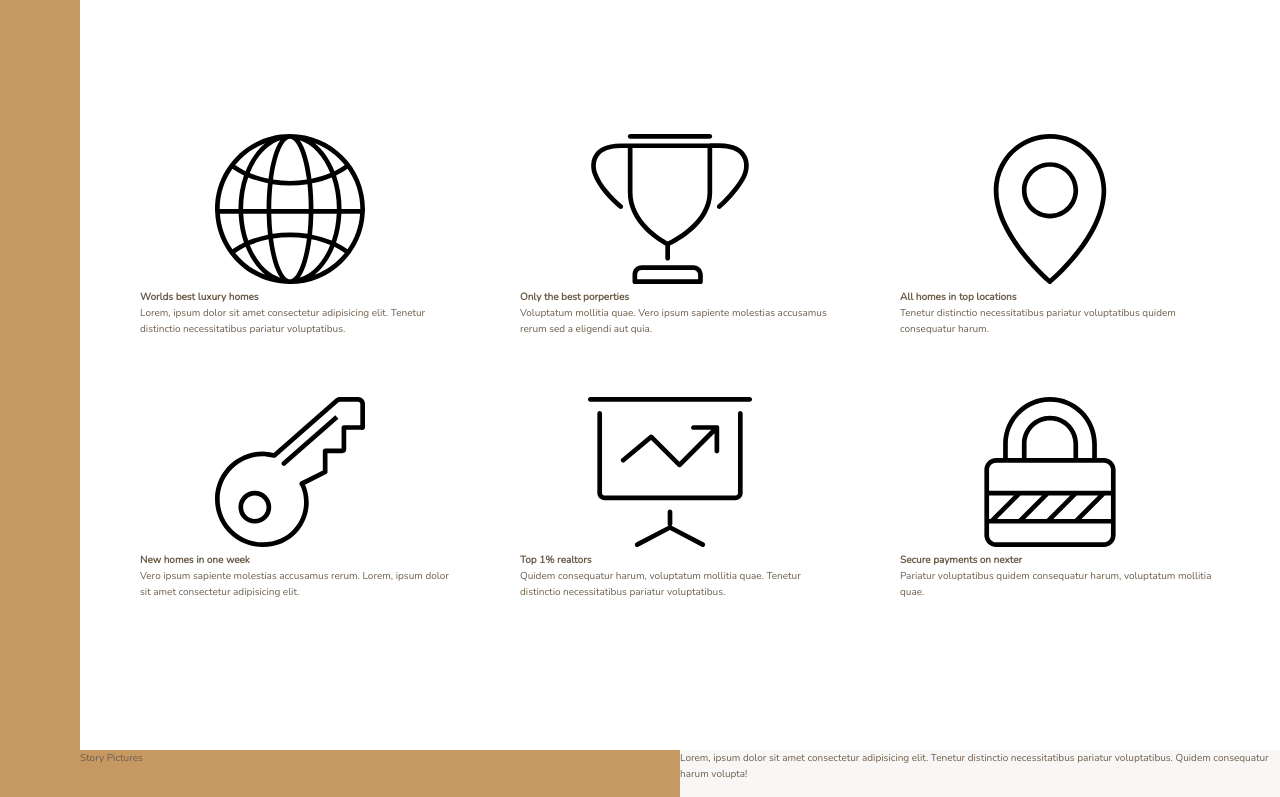
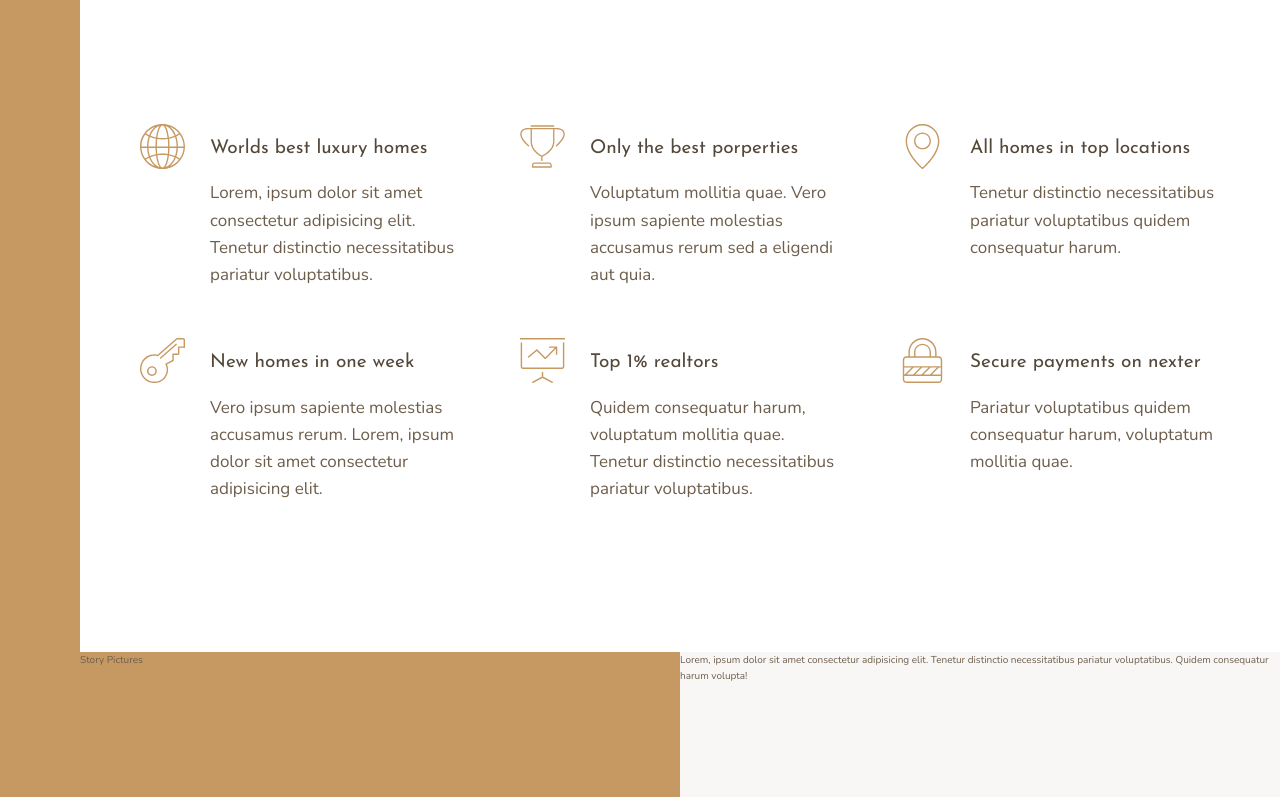
Before and after one commit to ThomsonCoding/Nexter, a website: page index.html in a window 1280 px wide. Shown: the part 656-1453 px from the top of the page. Drawn offline with nearby package versions, Linux system fonts and the light colour scheme; files that its build step writes are made by us from their sources.

Commit message:
Development - Building the features section - part 2

```diff
--- a/index.html
+++ b/index.html
@@ -29,7 +29,7 @@
                 <svg class="feature__icon">
                     <use xlink:href="img/sprite.svg#icon-global"></use>
                 </svg>
-                <h4 class="heading-4">Worlds best luxury homes</h4>
+                <h4 class="heading-4 heading-4--dark">Worlds best luxury homes</h4>
                 <p class="feature__text">
                     Lorem, ipsum dolor sit amet consectetur adipisicing elit. Tenetur distinctio necessitatibus pariatur voluptatibus.
                 </p>
@@ -39,7 +39,7 @@
                 <svg class="feature__icon">
                     <use xlink:href="img/sprite.svg#icon-trophy"></use>
                 </svg>
-                <h4 class="heading-4">Only the best porperties</h4>
+                <h4 class="heading-4 heading-4--dark">Only the best porperties</h4>
                 <p class="feature__text">
                     Voluptatum mollitia quae. Vero ipsum sapiente molestias accusamus rerum sed a eligendi aut quia.
                 </p>
@@ -49,7 +49,7 @@
                 <svg class="feature__icon">
                     <use xlink:href="img/sprite.svg#icon-map-pin"></use>
                 </svg>
-                <h4 class="heading-4">All homes in top locations</h4>
+                <h4 class="heading-4 heading-4--dark">All homes in top locations</h4>
                 <p class="feature__text">
                     Tenetur distinctio necessitatibus pariatur voluptatibus quidem consequatur harum.
                 </p>
@@ -59,7 +59,7 @@
                 <svg class="feature__icon">
                     <use xlink:href="img/sprite.svg#icon-key"></use>
                 </svg>
-                <h4 class="heading-4">New homes in one week</h4>
+                <h4 class="heading-4 heading-4--dark">New homes in one week</h4>
                 <p class="feature__text">
                     Vero ipsum sapiente molestias accusamus rerum. Lorem, ipsum dolor sit amet consectetur adipisicing elit.
                 </p>
@@ -69,7 +69,7 @@
                 <svg class="feature__icon">
                     <use xlink:href="img/sprite.svg#icon-presentation"></use>
                 </svg>
-                <h4 class="heading-4">Top 1% realtors</h4>
+                <h4 class="heading-4 heading-4--dark">Top 1% realtors</h4>
                 <p class="feature__text">
                     Quidem consequatur harum, voluptatum mollitia quae. Tenetur distinctio necessitatibus pariatur voluptatibus.
                 </p>
@@ -79,7 +79,7 @@
                 <svg class="feature__icon">
                     <use xlink:href="img/sprite.svg#icon-lock"></use>
                 </svg>
-                <h4 class="heading-4">Secure payments on nexter</h4>
+                <h4 class="heading-4 heading-4--dark">Secure payments on nexter</h4>
                 <p class="feature__text">
                     Pariatur voluptatibus quidem consequatur harum, voluptatum mollitia quae.
                 </p>
--- a/sass/_features.scss
+++ b/sass/_features.scss
@@ -4,6 +4,30 @@
     margin: 15rem 0;
 
     display: grid;
-    grid-template-columns: repeat(3, 1fr);
+    // grid-template-columns: repeat(3, 1fr);
+    grid-template-columns: repeat(auto-fit, minmax(25rem, 1fr));
     grid-gap: 6rem;
+
+    align-items: start;
 }
+
+.feature {
+
+    display: grid;
+    grid-template-columns: min-content 1fr;
+    grid-row-gap: 1.5rem;
+    grid-column-gap: 2.5rem;
+
+    &__icon {
+        fill: $color-primary;
+        width: 4.5rem;
+        height: 4.5rem;
+        grid-row: 1 / span 2;
+        transform: translateY(-1rem);
+
+    }
+
+    &__text {
+        font-size: 1.7rem;
+    }
+}
--- a/sass/_typography.scss
+++ b/sass/_typography.scss
@@ -0,0 +1,24 @@
+%heading {
+    font-family: $font-display;
+    font-weight: 400;
+}
+
+.heading-1 {
+    @extend %heading;
+}
+
+.heading-2 {
+    @extend %heading;
+}
+
+.heading-3 {
+    @extend %heading;
+}
+
+.heading-4 {
+    @extend %heading;
+    font-size: 1.9rem;
+
+    &--light { color: $color-grey-light-1;}
+    &--dark { color: $color-grey-dark-1;}
+}
```
